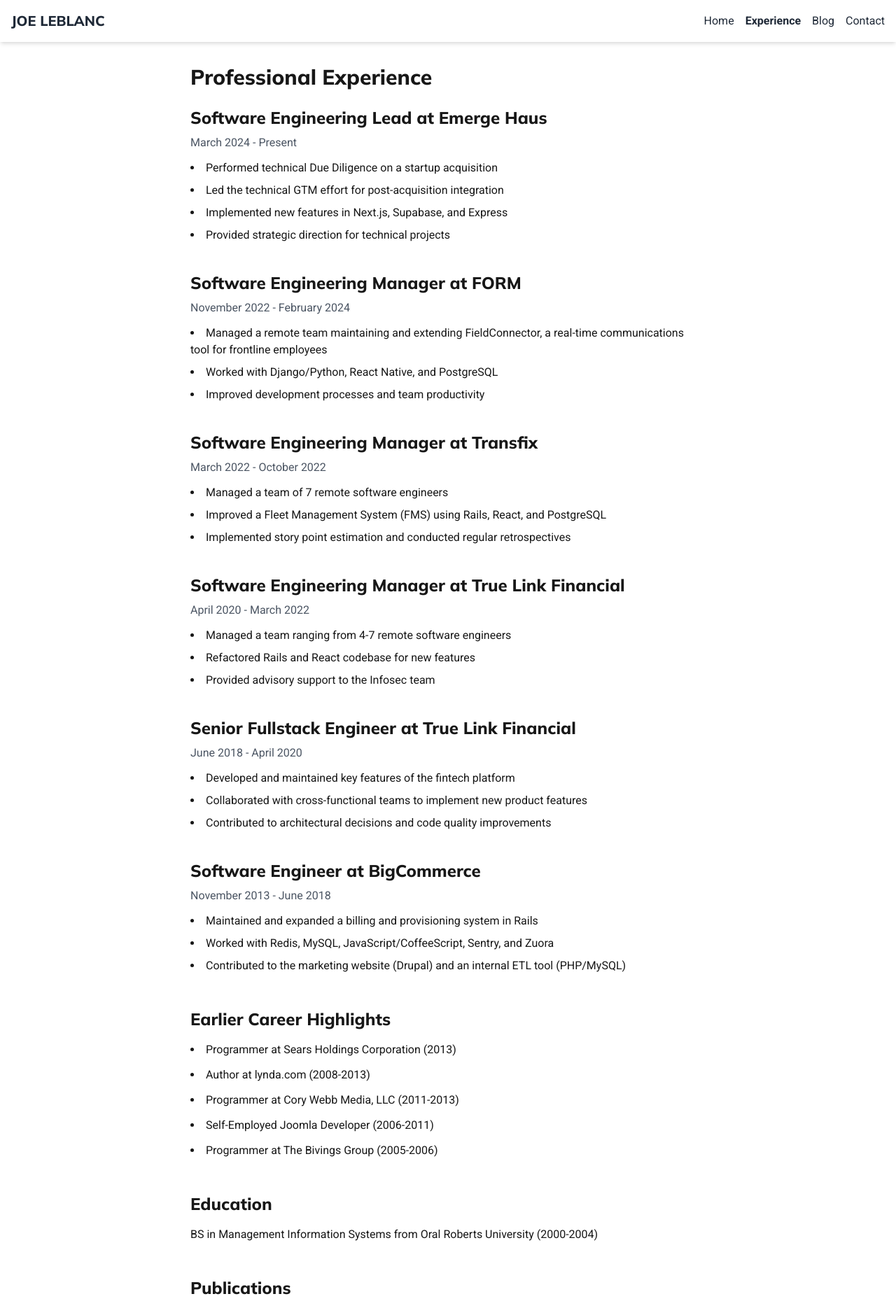
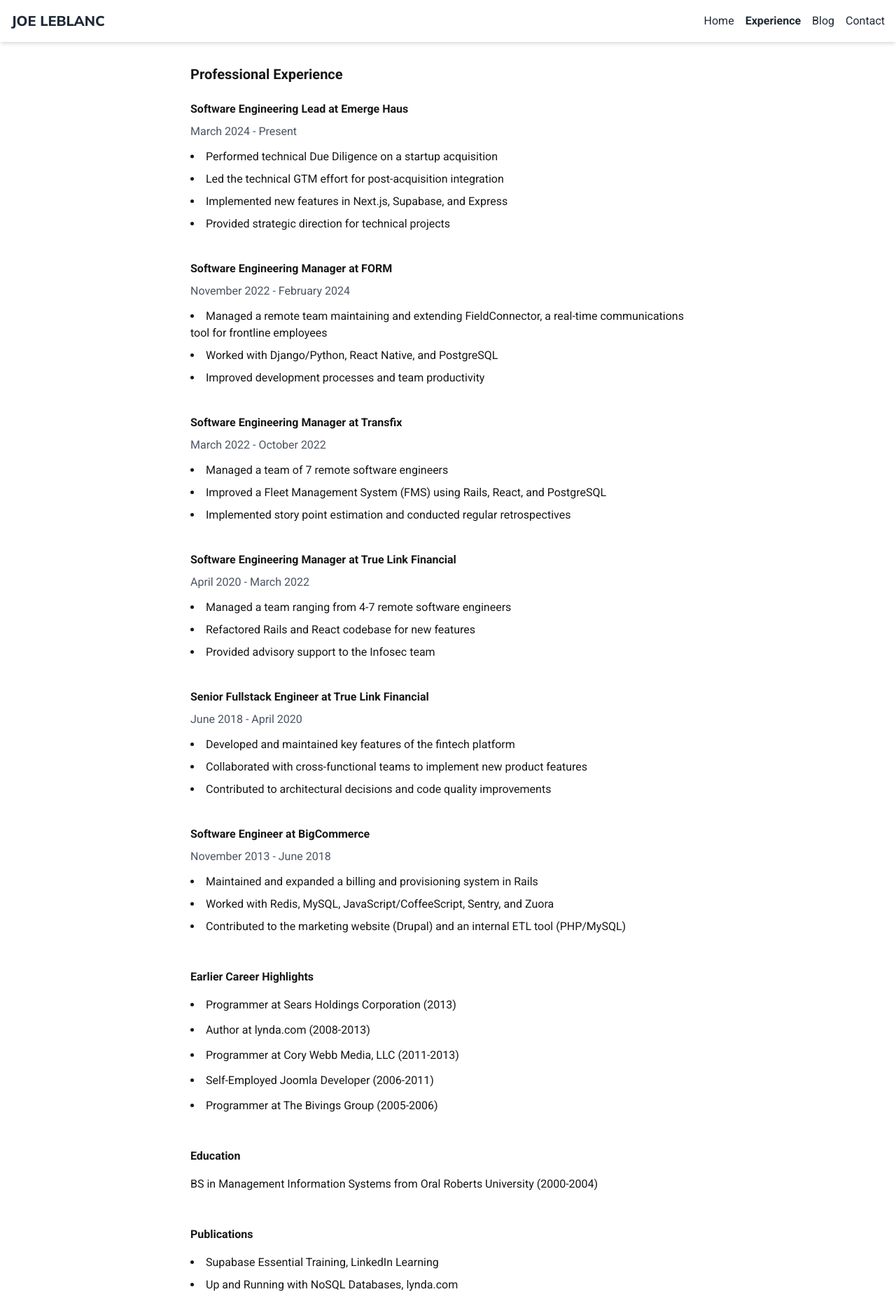
Before and after one commit to jlleblanc/jlleblanc.github.io, a Next.js app: page /jlleblanc.github.io/experience in a window 1280 px wide. Shown: the top 1859 px of the page at 70% size. Built offline with nearby package versions, Linux system fonts and the light colour scheme.

Commit message:
Fix up fonts and sizes

```diff
--- a/src/pages/blog.js
+++ b/src/pages/blog.js
@@ -58,11 +58,11 @@
       jsonLd={jsonLd}
     >
       <div className="container mx-auto px-4 max-w-3xl">
-        <h2 className="text-3xl font-bold mb-4">Select blog posts</h2>
+        <h2 className="text-xl font-bold mb-4">Select blog posts</h2>
         <div className="mb-8 mt-8">
           {jsonLd.blogPost.map((post, index) => (
             <div key={index} className="mb-4">
-              <h3 className="text-xl font-semibold mb-2">
+              <h3 className="text-md font-semibold mb-2">
                 <Link href={post.url}>{post.headline}</Link>
               </h3>
               <p>{post.abstract}</p>
--- a/src/pages/contact.js
+++ b/src/pages/contact.js
@@ -13,13 +13,13 @@
   return (
     <Layout
       title="Contact"
-      description="Get in touch to discuss how we can make billing and support work for your startup!"
+      description="Get in touch to discuss how we can make billing and revenue work for you!"
       canonicalUrl={`${siteConfig.siteUrl}/contact`}
       jsonLd={jsonLd}
     >
       <div className="container mx-auto px-4 max-w-3xl">
-        <h2 className="text-3xl font-bold mb-4">Contact me</h2>
-        <p className="mb-4">Get in touch to discuss how we can make billing and support work for your startup!</p>
+        <h2 className="text-xl font-bold mb-4">Contact me</h2>
+        <p className="mb-4">Get in touch to discuss how we can make billing and revenue work for you!</p>
         <p>
           <Link className="text-blue-500" href="mailto:contact@jlleblanc.com?subject=I'm ready to bill my customers!">
           contact@jlleblanc.com
--- a/src/pages/experience.js
+++ b/src/pages/experience.js
@@ -72,10 +72,10 @@
     >
     <div className="container mx-auto px-4 max-w-3xl">
 
-      <h2 className="text-3xl font-bold mb-6">Professional Experience</h2>
+      <h2 className="text-xl font-bold mb-6">Professional Experience</h2>
 
       <div className="mb-10">
-        <h3 className="text-2xl font-semibold mb-2">Software Engineering Lead at Emerge Haus</h3>
+        <h3 className="text-md font-semibold mb-2">Software Engineering Lead at Emerge Haus</h3>
         <p className="text-gray-600 mb-3">March 2024 - Present</p>
         <ul className="list-disc list-inside space-y-2">
           <li>Performed technical Due Diligence on a startup acquisition</li>
@@ -86,7 +86,7 @@
       </div>
 
       <div className="mb-10">
-        <h3 className="text-2xl font-semibold mb-2">Software Engineering Manager at FORM</h3>
+        <h3 className="text-md font-semibold mb-2">Software Engineering Manager at FORM</h3>
         <p className="text-gray-600 mb-3">November 2022 - February 2024</p>
         <ul className="list-disc list-inside space-y-2">
           <li>Managed a remote team maintaining and extending FieldConnector, a real-time communications tool for frontline employees</li>
@@ -96,7 +96,7 @@
       </div>
 
       <div className="mb-10">
-        <h3 className="text-2xl font-semibold mb-2">Software Engineering Manager at Transfix</h3>
+        <h3 className="text-md font-semibold mb-2">Software Engineering Manager at Transfix</h3>
         <p className="text-gray-600 mb-3">March 2022 - October 2022</p>
         <ul className="list-disc list-inside space-y-2">
           <li>Managed a team of 7 remote software engineers</li>
@@ -106,7 +106,7 @@
       </div>
 
       <div className="mb-10">
-        <h3 className="text-2xl font-semibold mb-2">Software Engineering Manager at True Link Financial</h3>
+        <h3 className="text-md font-semibold mb-2">Software Engineering Manager at True Link Financial</h3>
         <p className="text-gray-600 mb-3">April 2020 - March 2022</p>
         <ul className="list-disc list-inside space-y-2">
           <li>Managed a team ranging from 4-7 remote software engineers</li>
@@ -116,7 +116,7 @@
       </div>
 
       <div className="mb-10">
-        <h3 className="text-2xl font-semibold mb-2">Senior Fullstack Engineer at True Link Financial</h3>
+        <h3 className="text-md font-semibold mb-2">Senior Fullstack Engineer at True Link Financial</h3>
         <p className="text-gray-600 mb-3">June 2018 - April 2020</p>
         <ul className="list-disc list-inside space-y-2">
           <li>Developed and maintained key features of the fintech platform</li>
@@ -126,7 +126,7 @@
       </div>
 
       <div className="mb-10">
-        <h3 className="text-2xl font-semibold mb-2">Software Engineer at BigCommerce</h3>
+        <h3 className="text-md font-semibold mb-2">Software Engineer at BigCommerce</h3>
         <p className="text-gray-600 mb-3">November 2013 - June 2018</p>
         <ul className="list-disc list-inside space-y-2">
           <li>Maintained and expanded a billing and provisioning system in Rails</li>
@@ -136,7 +136,7 @@
       </div>
 
       <div className="mt-12">
-        <h3 className="text-2xl font-semibold mb-4">Earlier Career Highlights</h3>
+        <h3 className="text-md font-semibold mb-4">Earlier Career Highlights</h3>
         <ul className="list-disc list-inside space-y-3">
           <li>Programmer at Sears Holdings Corporation (2013)</li>
           <li>Author at lynda.com (2008-2013)</li>
@@ -147,18 +147,19 @@
       </div>
 
       <div className="mt-12">
-        <h3 className="text-2xl font-semibold mb-4">Education</h3>
+        <h3 className="text-md font-semibold mb-4">Education</h3>
         <p>BS in Management Information Systems from Oral Roberts University (2000-2004)</p>
       </div>
 
       <div className="mt-12">
-        <h3 className="text-2xl font-semibold mb-4">Publications</h3>
+        <h3 className="text-md font-semibold mb-4">Publications</h3>
         <ul className="list-disc list-inside space-y-2">
+          <li>Supabase Essential Training, LinkedIn Learning</li>
+          <li>Up and Running with NoSQL Databases, lynda.com</li>
           <li>Learning Joomla! 1.5 Extension Development, Packt Publishing</li>
-          <li>Up and Running with NoSQL Databases, lynda.com</li>
+          <li>Joomla! 1.7: Programming and Packaging Extensions, lynda.com</li>
           <li>Up and Running with Backbone.js, lynda.com</li>
           <li>Up and Running with PHP: PEAR, PECL, and Composer, lynda.com</li>
-          <li>Joomla! 1.7: Programming and Packaging Extensions, lynda.com</li>
         </ul>
       </div>
     </div>
--- a/src/styles/globals.css
+++ b/src/styles/globals.css
@@ -20,7 +20,7 @@
   min-height: 100vh;
 }
 
-h1, h2, h3 {
+h1 {
   font-family: 'Mulish', sans-serif;
 }
 
```
